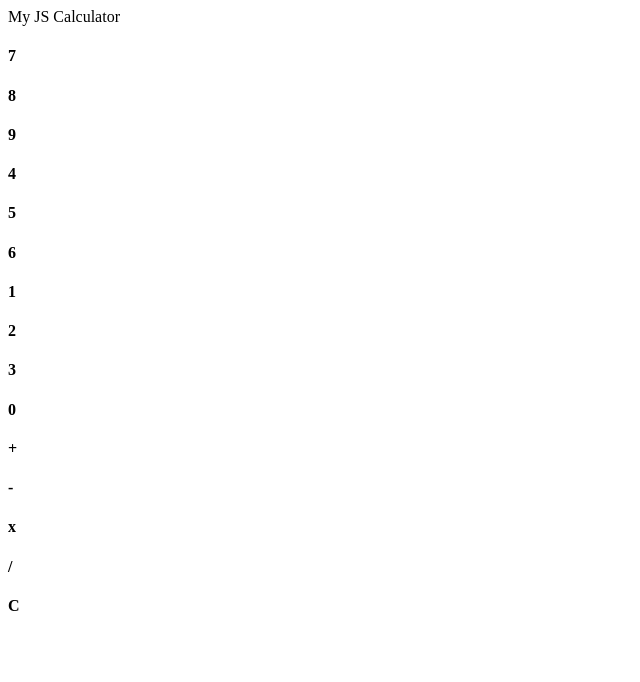
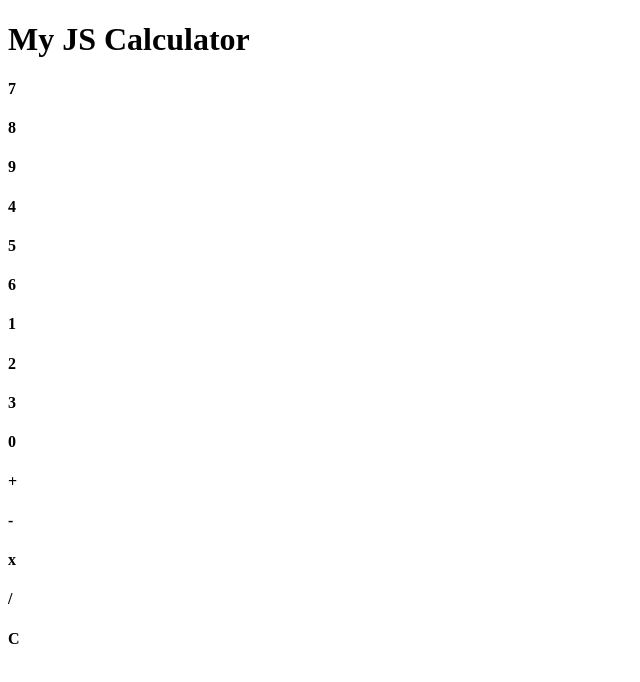
Before and after one commit to nicholasamarillo/my-calculator, a plain HTML site: page index.html in a window 1280 px wide. Shown: the whole page, without its empty margins (0-640 px from the left). Drawn offline with Linux system fonts and the light colour scheme.

Commit message:
added h1 tag for title

```diff
--- a/index.html
+++ b/index.html
@@ -7,7 +7,9 @@
     <title>My JS Calculator</title>
 </head>
 <body>
-    <header>My JS Calculator</header>
+    <header>
+        <h1>My JS Calculator</h1>
+    </header>
     <div class="container">
         <div class="output-container">
 
```
